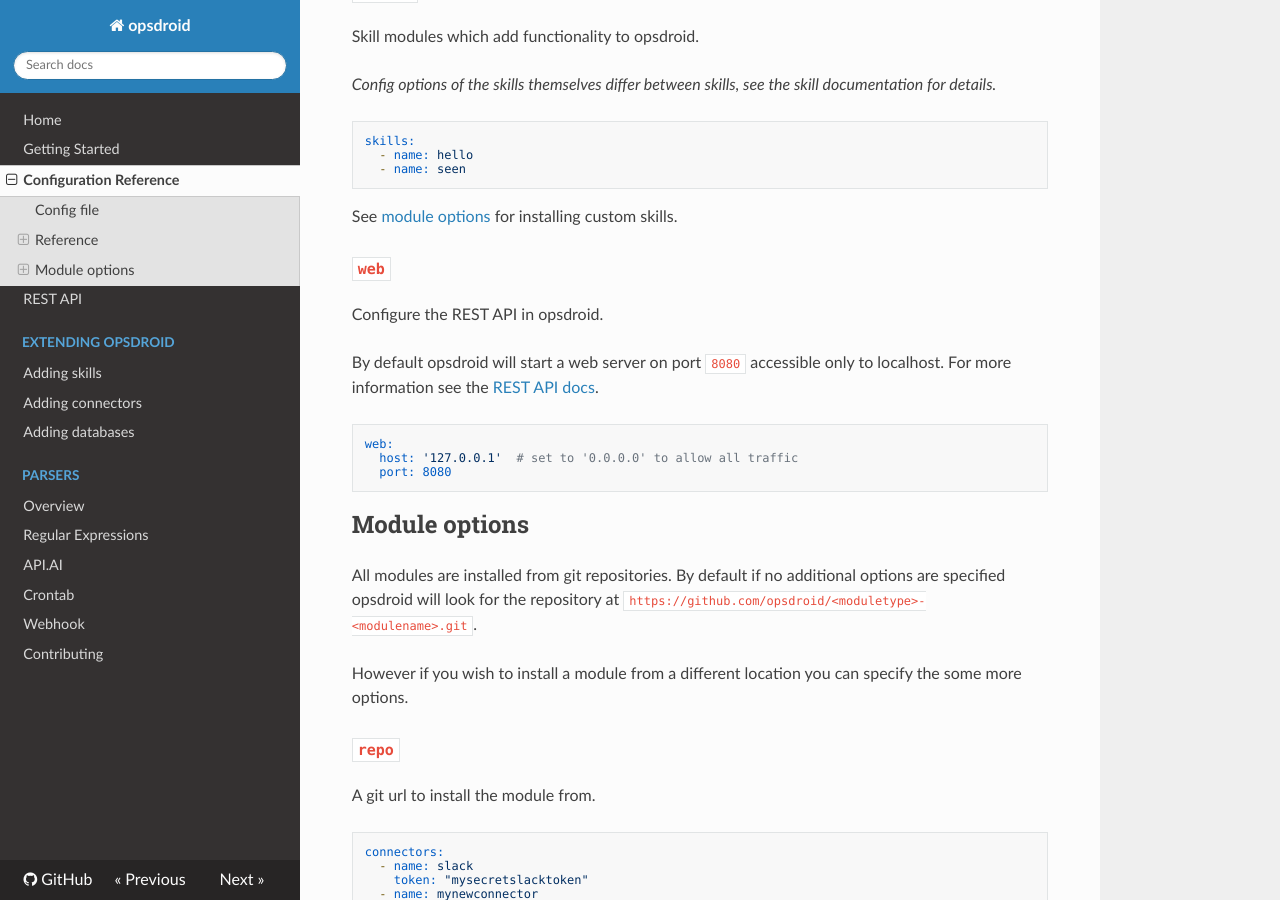
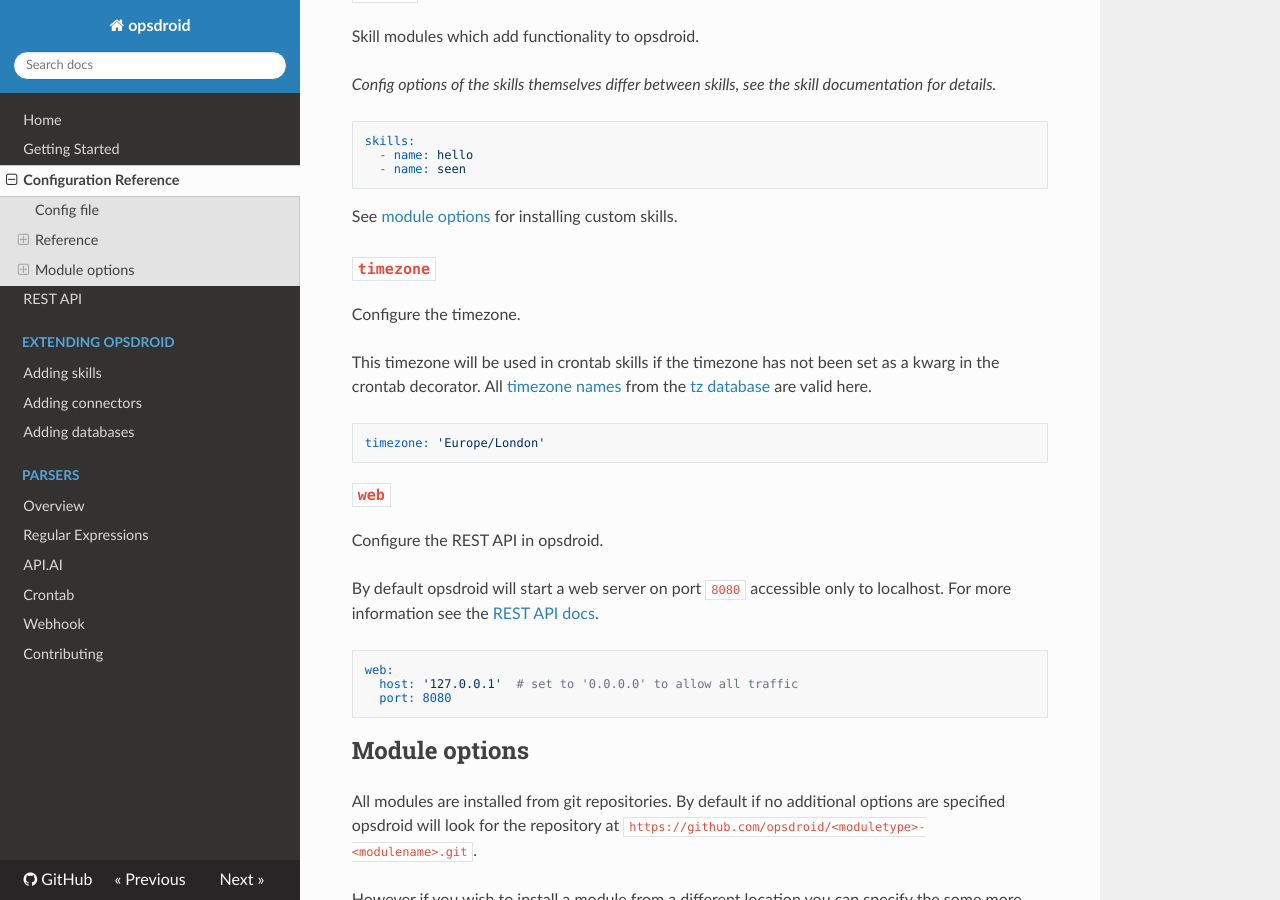
Before and after one commit to opsdroid/opsdroid, an MkDocs documentation site: the page built from docs/configuration-reference.md, in a window 1280 px wide and 900 px high, scrolled down 2264 px. Built offline with MkDocs 1.6.1, drawn with Linux system fonts in a browser that asks for light colours; nearby versions of some CDN libraries; old or Windows-style settings are respelled for this version of MkDocs.

Commit message:
Added timezone documentation

````diff
--- a/docs/configuration-reference.md
+++ b/docs/configuration-reference.md
@@ -105,6 +105,16 @@
 
 See [module options](#module-options) for installing custom skills.
 
+### `timezone`
+
+Configure the timezone.
+
+This timezone will be used in crontab skills if the timezone has not been set as a kwarg in the crontab decorator. All [timezone names](https://en.wikipedia.org/wiki/List_of_tz_database_time_zones) from the [tz database](https://www.iana.org/time-zones) are valid here.
+
+```yaml
+timezone: 'Europe/London'
+```
+
 ### `web`
 
 Configure the REST API in opsdroid.
````
Also changed, not shown: docs/parsers/crontab.md (+3 -1 lines).
